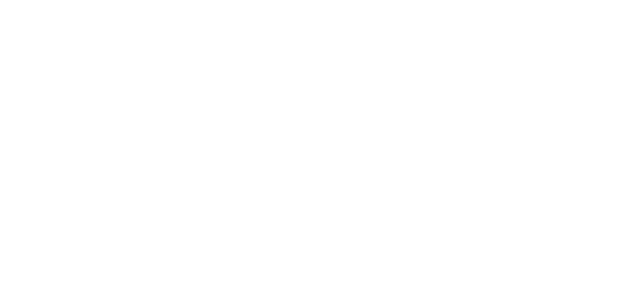
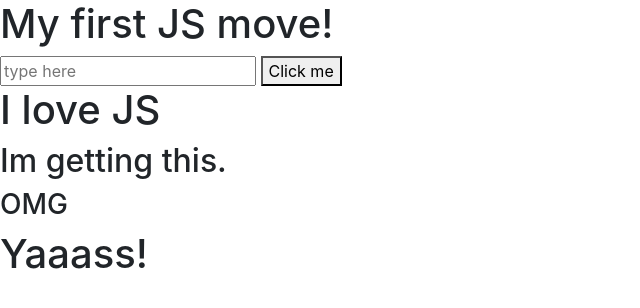
Before and after one commit to Jgmorelos95/week7exercise, a plain HTML site: page index.html in a window 1280 px wide. Shown: the whole page, without its empty margins (0-640 px from the left). Drawn offline with nearby package versions, Linux system fonts and the light colour scheme.

Commit message:
new content

```diff
--- a/index.html
+++ b/index.html
@@ -7,6 +7,13 @@
     <link rel="stylesheet" href="css/main.css">
   </head>
   <body>
+      <h1 id="first_id">Hello!</h1>
+        <input id="second-id" type="text" placeholder="type here">
+      <button onclick="getInfo()" type="button">Click me</button>
+        <h1 id="specialId">I hate JS</h1>
+        <h2 id="headtwo">Im getting this.</h2>
+        <h3 id="headthree">OMG</h3>
+        <h1 id="Awesome">Yaaass!</h1>
 
     <script src="https://code.jquery.com/jquery-3.2.1.slim.min.js" integrity="sha384-KJ3o2DKtIkvYIK3UENzmM7KCkRr/rE9/Qpg6aAZGJwFDMVNA/GpGFF93hXpG5KkN" crossorigin="anonymous"></script>
     <script src="https://cdnjs.cloudflare.com/ajax/libs/popper.js/1.12.9/umd/popper.min.js" integrity="sha384-ApNbgh9B+Y1QKtv3Rn7W3mgPxhU9K/ScQsAP7hUibX39j7fakFPskvXusvfa0b4Q" crossorigin="anonymous"></script>
--- a/js/main.js
+++ b/js/main.js
@@ -0,0 +1,21 @@
+document.getElementById("first_id").textContent = "My first JS move!";
+function getInfo(){
+    var secondid = document.getElementById("second-id").vaule;
+    if(secondid !== 'My name') {
+        console.log("Jose Morelos!");
+        document.getElementById("second-id").innerHTML = "I think i got this";
+    }
+}
+var specialId = document.getElementById("specialId").value;
+    if (specialId == "I hate JS"){
+        document.getElementById("specialId").textContent = "I love JS!";
+}
+    else {
+        document.getElementById("specialId").textContent = "I love JS";
+    }
+
+var names = ["Marla", "Joshua", "Amanda", "Richy"]
+    for(var i = 0; i < names.length; i++) {
+    console.log(names[i]);
+}
+var person ={firstName:"Jose", lastName:"Morelos", weight:"152lbs"};
```
